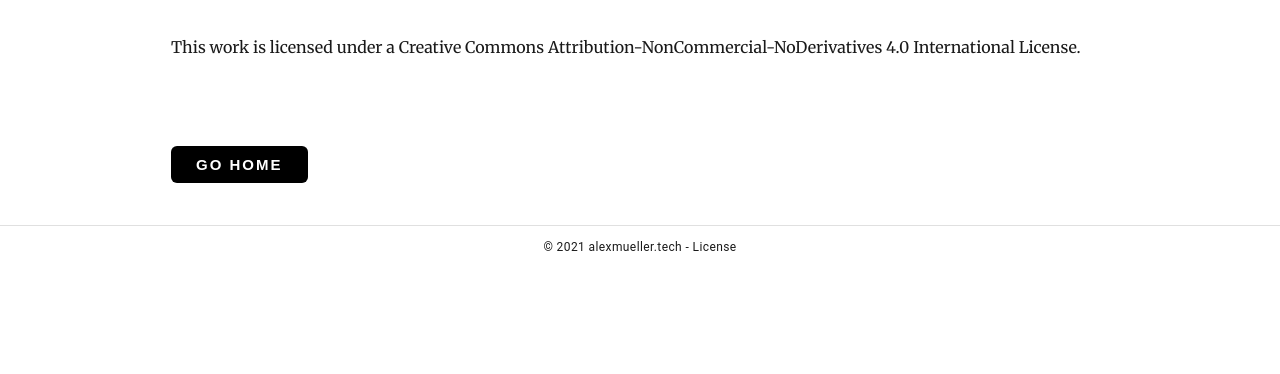
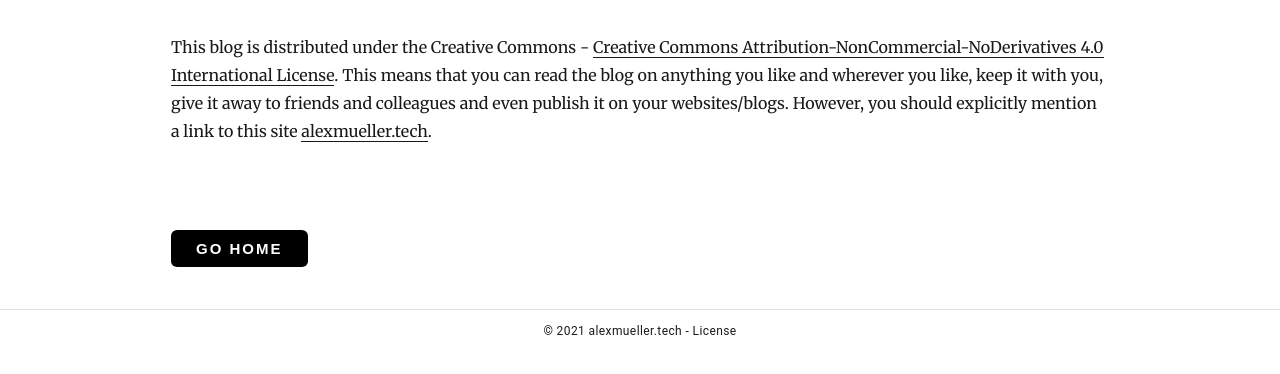
Before and after one commit to AMueller92/personal-webpage, a Gatsby site: page /license in a window 1280 px wide. Shown: the part 500-874 px from the top of the page. Before the commit the page ends 800 px from the top, so only its background shows below. Built offline with nearby package versions, Linux system fonts and the light colour scheme; Gatsby itself is replaced by a stand-in of ours; some packages are replaced by stand-ins of ours.

Commit message:
Adding comments and license page

```diff
--- a/src/pages/license.js
+++ b/src/pages/license.js
@@ -24,7 +24,7 @@ class License extends React.Component {
         </h2>
         <a
           rel="license"
-          href="http://creativecommons.org/licenses/by-nc-nd/4.0/"
+          href="https://creativecommons.org/licenses/by-nc-nd/4.0/"
           style={{
             boxShadow: `none`,
             color: `inherit`,
@@ -37,17 +37,30 @@ class License extends React.Component {
           />
         </a>
         <br />
-        This work is licensed under a
+        This blog is distributed under the Creative Commons -
         {" "}
         <a
           rel="license"
-          href="http://creativecommons.org/licenses/by-nc-nd/4.0/"
+          href="https://creativecommons.org/licenses/by-nc-nd/4.0/"
           style={{
-            boxShadow: `none`,
             color: `inherit`,
           }}
         >
           Creative Commons Attribution-NonCommercial-NoDerivatives 4.0 International License
+        </a>
+        .
+        This means that you can read the blog on anything you like and wherever you like, keep
+        it with you, give it away to friends and colleagues and even publish it on your
+        websites/blogs. However, you should explicitly mention a link to this site
+        {" "}
+        <a
+          rel="license"
+          href="https://alexmueller.tech"
+          style={{
+            color: `inherit`,
+          }}
+        >
+          alexmueller.tech
         </a>
         .
         <Link to="/">
--- a/src/templates/blog-post.js
+++ b/src/templates/blog-post.js
@@ -1,11 +1,14 @@
 import React from "react"
+import {useEffect} from "react";
 import Link from "../components/Link"
 import { MDXRenderer } from "gatsby-plugin-mdx"
 
+import { graphql } from 'gatsby'
 import Layout from "../components/layout"
 import SEO from "../components/seo"
 import { rhythm, scale } from "../utils/typography"
 import {Typography, Grid} from "@material-ui/core";
+import Comment from "../components/comment"
 
 
 class BlogPostTemplate extends React.Component {
@@ -88,6 +91,8 @@ class BlogPostTemplate extends React.Component {
             )}
           </Grid>
         </Grid>
+
+        <Comment />
       </Layout>
     )
   }
```
Also changed, not shown: src/components/comment.js (added, +30 -0 lines).
